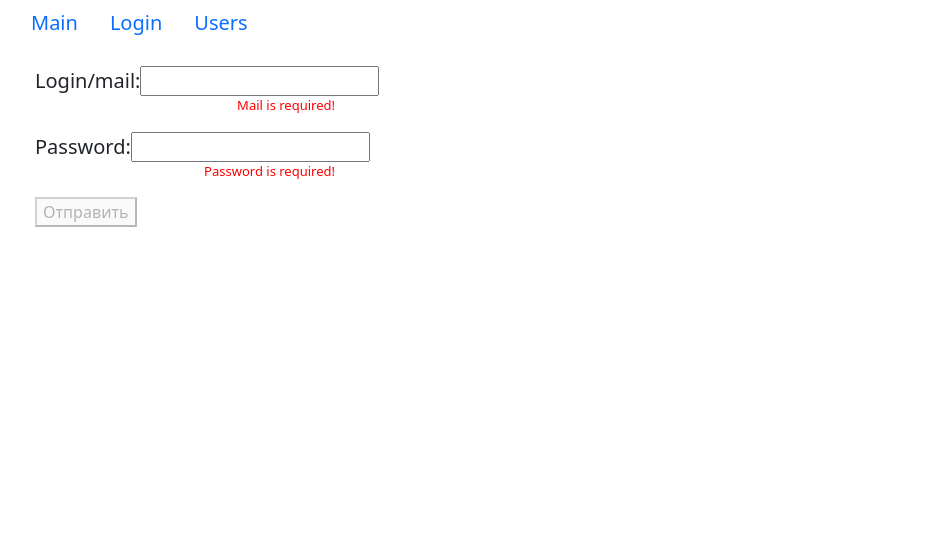
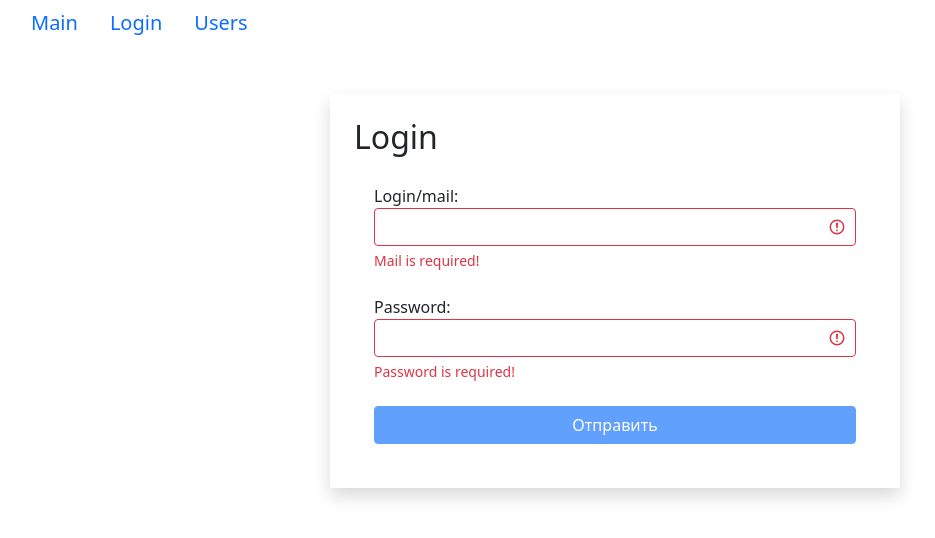
Before and after one commit to ZagSerSan/CP_fast-company, a React (Create React App) app: page /Login in a window 1280 px wide. Shown: the top 538 px of the page, without its empty margins (25-960 px from the left). Built offline with nearby package versions, Linux system fonts and the light colour scheme.

Commit message:
13. Добавление стилей Bootstrap

```diff
--- a/src/app/components/textField.jsx
+++ b/src/app/components/textField.jsx
@@ -1,10 +1,10 @@
 import React from 'react'
 import PropTypes from 'prop-types'
+import "bootstrap/dist/css/bootstrap.css"
 
 const TextField = ({name, label, value, type, errors, onChange }) => {
   return (
-    <div className='form-row'>
-      <div className='flex'>
+    <div className='mb-4'>
       <label htmlFor={name}>{label}</label>
       <input
         type={type}
@@ -12,9 +12,9 @@ const TextField = ({name, label, value, type, errors, onChange }) => {
         name={name}
         value={value}
         onChange={onChange}
+        className={"form-control" + (errors[name] ? " is-invalid" : " is-valid")}
       />
-      </div>
-      {errors && <p className='form-error'>{errors[name]}</p>}
+      {errors && <div className='invalid-feedback'>{errors[name]}</div>}
     </div>
   )
 }
--- a/src/app/layouts/login.jsx
+++ b/src/app/layouts/login.jsx
@@ -44,6 +44,10 @@ const Login = () => {
   const isValid = Object.keys(errors).length === 0
 
   return (
+    <div className="container mt-5">
+      <div className="row">
+        <div className="col-md-6 offset-md-3 shadow p-4">
+          <h2>Login</h2>
           <form className='form' onSubmit={handleSubmit}>
             <TextField
               label='Login/mail:'
@@ -60,8 +64,18 @@ const Login = () => {
               onChange={changeValue}
               errors={errors}
             />
-      <button disabled={!isValid}>Отправить</button>
+            <button
+              type="submit"
+              disabled={!isValid}
+              className="btn btn-primary w-100 mx-auto"
+            >
+              Отправить
+            </button>
           </form>
+
+        </div>
+      </div>
+    </div>
    )
 }
 
```
Lines whose indentation alone changed are shown as unchanged.
